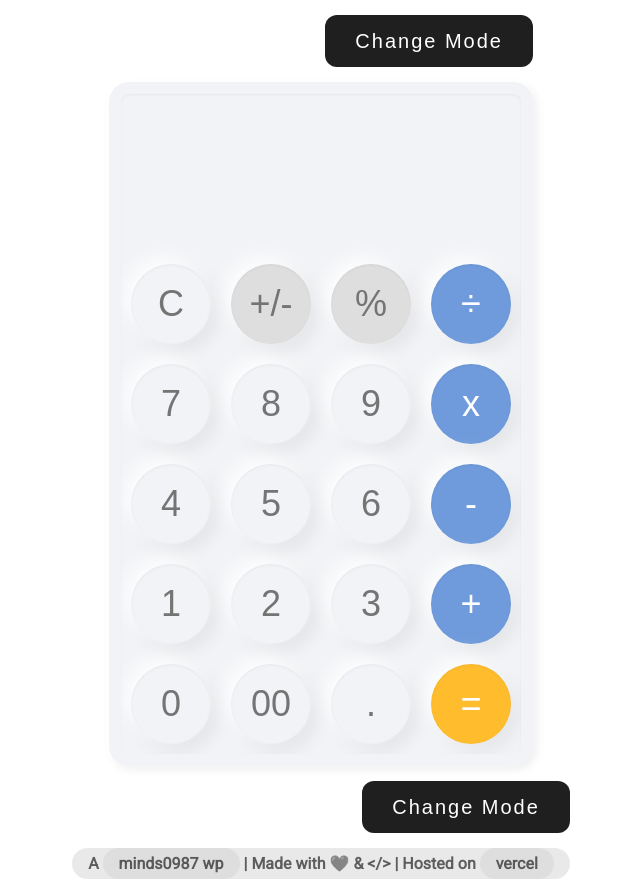
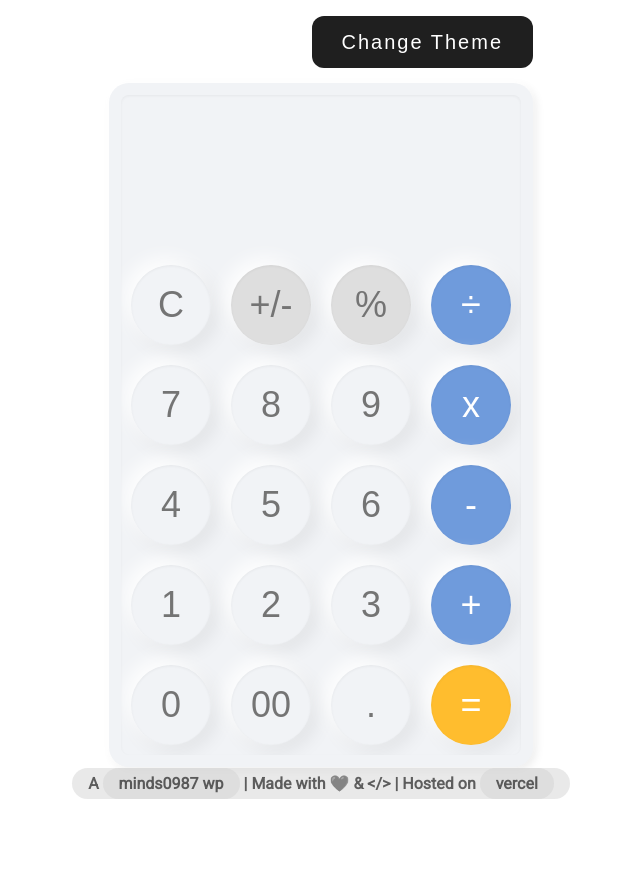
Before and after one commit to Nivet2006/calculaty, a plain HTML site: page index.html in a window 1280 px wide. Shown: the whole page, without its empty margins (319-959 px from the left). After the commit the page ends 800 px from the top, so only its background shows below. Drawn offline with Linux system fonts and the light colour scheme.

Commit message:
Edited index.html

```diff
--- a/index.html
+++ b/index.html
@@ -249,7 +249,7 @@ button.mode-change {
   <body id="body" onkeydown="return myKeyPress(event)" class="light-mode" data="dark-mode">
   <div class="container">
     <div class="mode-btn"> <button type="button" onclick="change_mode()" class="mode-change" id="mode-change">Change
-        mode</button></div>
+        theme</button></div>
     <table class="main-box" cellspacing=0 cellpadding=0>
       <thead class="display-box">
         <tr>
@@ -338,14 +338,14 @@ button.mode-change {
     </table>
   </div>
   <footer>
-    <div class="mode-btn"> <button type="button" onclick="change_mode()" class="mode-change" id="mode-change">Change
-      mode</button></div>
+<!--    <div class="mode-btn"> <button type="button" onclick="change_mode()" class="mode-change" id="mode-change">Change
+      theme</button></div>-->
       <div class="link_href">
         A <a class="link_href" href="https://github.com/minds0987">minds0987 wp</a> | Made with 🖤 &amp; &lt;/&gt; | Hosted on <a class="link_href" href="https://vercel.com/">vercel</a>
       </div>
   </footer>
 </body>
-    <script src="https://cpwebassets.codepen.io/assets/common/stopExecutionOnTimeout-157cd5b220a5c80d4ff8e0e70ac069bffd87a61252088146915e8726e5d9f147.js"></script>
+<!--    <script src="https://cpwebassets.codepen.io/assets/common/stopExecutionOnTimeout-157cd5b220a5c80d4ff8e0e70ac069bffd87a61252088146915e8726e5d9f147.js"></script>-->
 
 
       <script id="rendered-js" >
```
